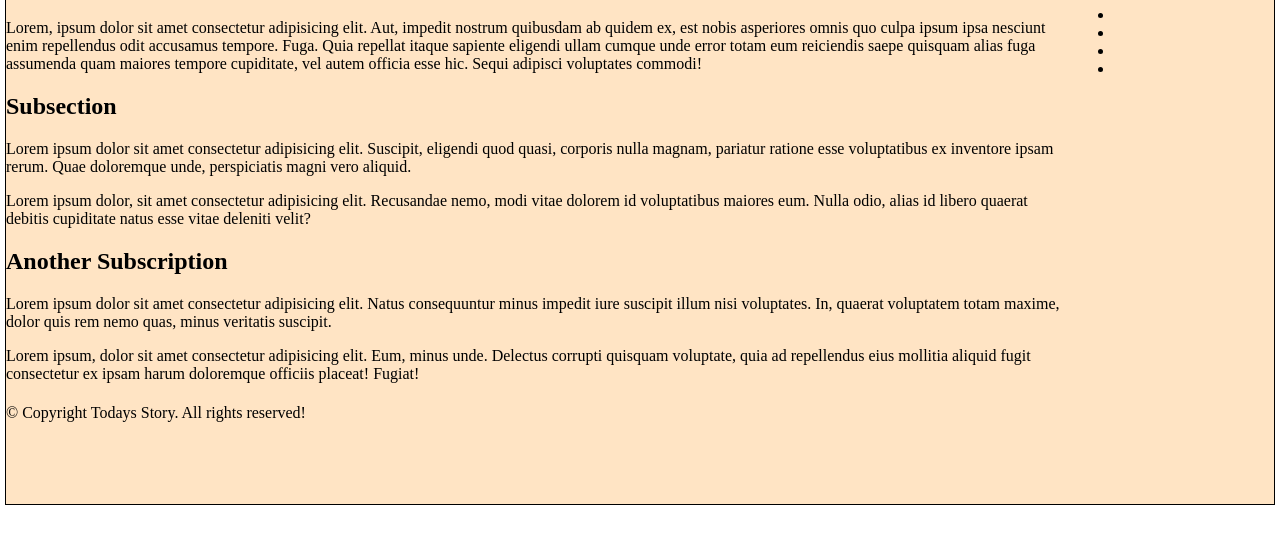
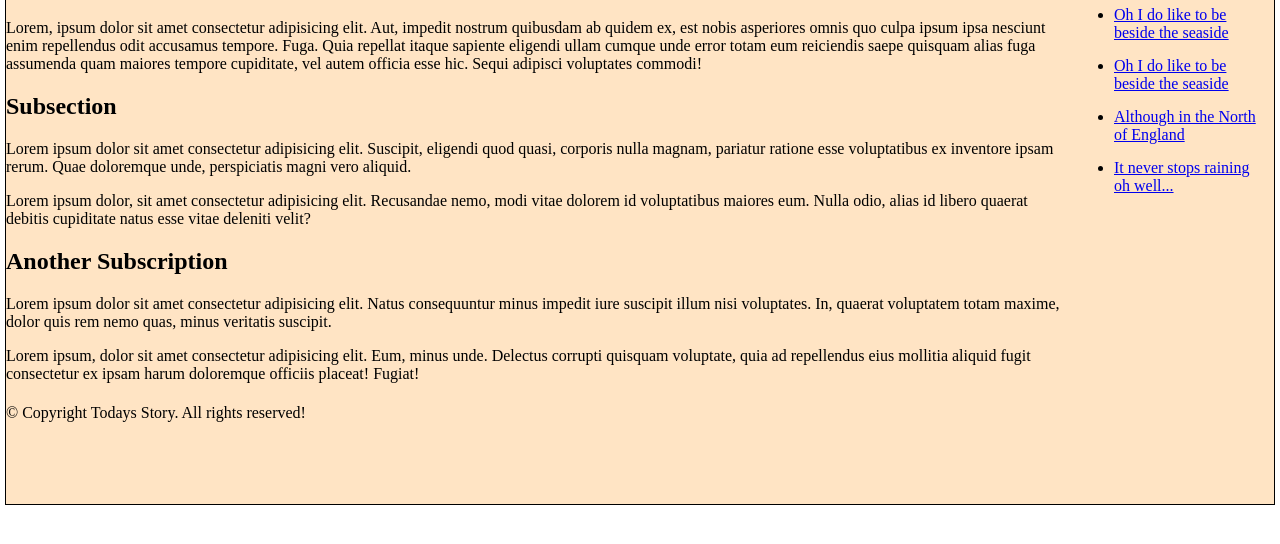
Before and after one commit to JCBardellini/grid-flexbox_homework, a plain HTML site: page index.html in a window 1280 px wide. Shown: the part 222-766 px from the top of the page. Drawn offline with Linux system fonts and the light colour scheme.

Commit message:
finish grid

```diff
--- a/index.html
+++ b/index.html
@@ -51,11 +51,11 @@
         <aside>
             <h2>Related</h2>
             <div>
-                <ul>
-                    <li><a href="#"></a></li>
-                    <li><a href="#"></a></li>
-                    <li><a href="#"></a></li>
-                    <li><a href="#"></a></li>
+                <ul class="aside-bullets">
+                    <li><a href="#">Oh I do like to be beside the seaside</a></li>
+                    <li><a href="#">Oh I do like to be beside the seaside</a></li>
+                    <li><a href="#">Although in the North of England</a></li>
+                    <li><a href="#">It never stops raining oh well...</a></li>
                 </ul>
             </div>
         </aside>
--- a/styles.css
+++ b/styles.css
@@ -14,8 +14,8 @@ body {
     gap: 5px;
 }
 /* #grid-container * {
-    border: 1px dotted black; */
-/* } */
+    border: 1px dotted black;
+} */
 #grid-container header {
     grid-column: 1/3;
     grid-row: 1/2;
@@ -41,3 +41,7 @@ nav .search-query {
     width: 25%;
     min-width: 200px;
 }
+.aside-bullets li {
+    margin: 15px 0;
+    margin-right: 10px;
+}
```
